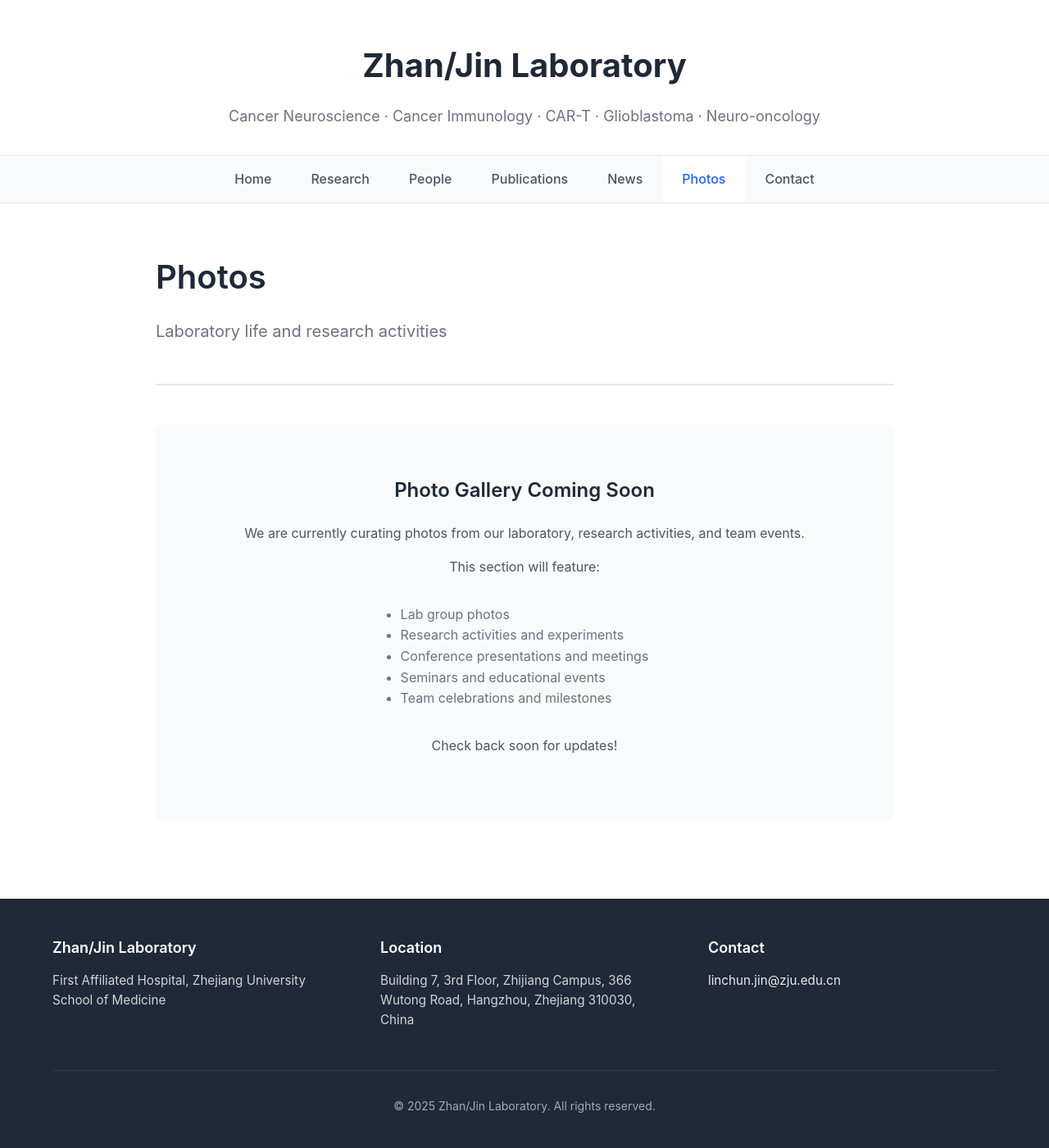
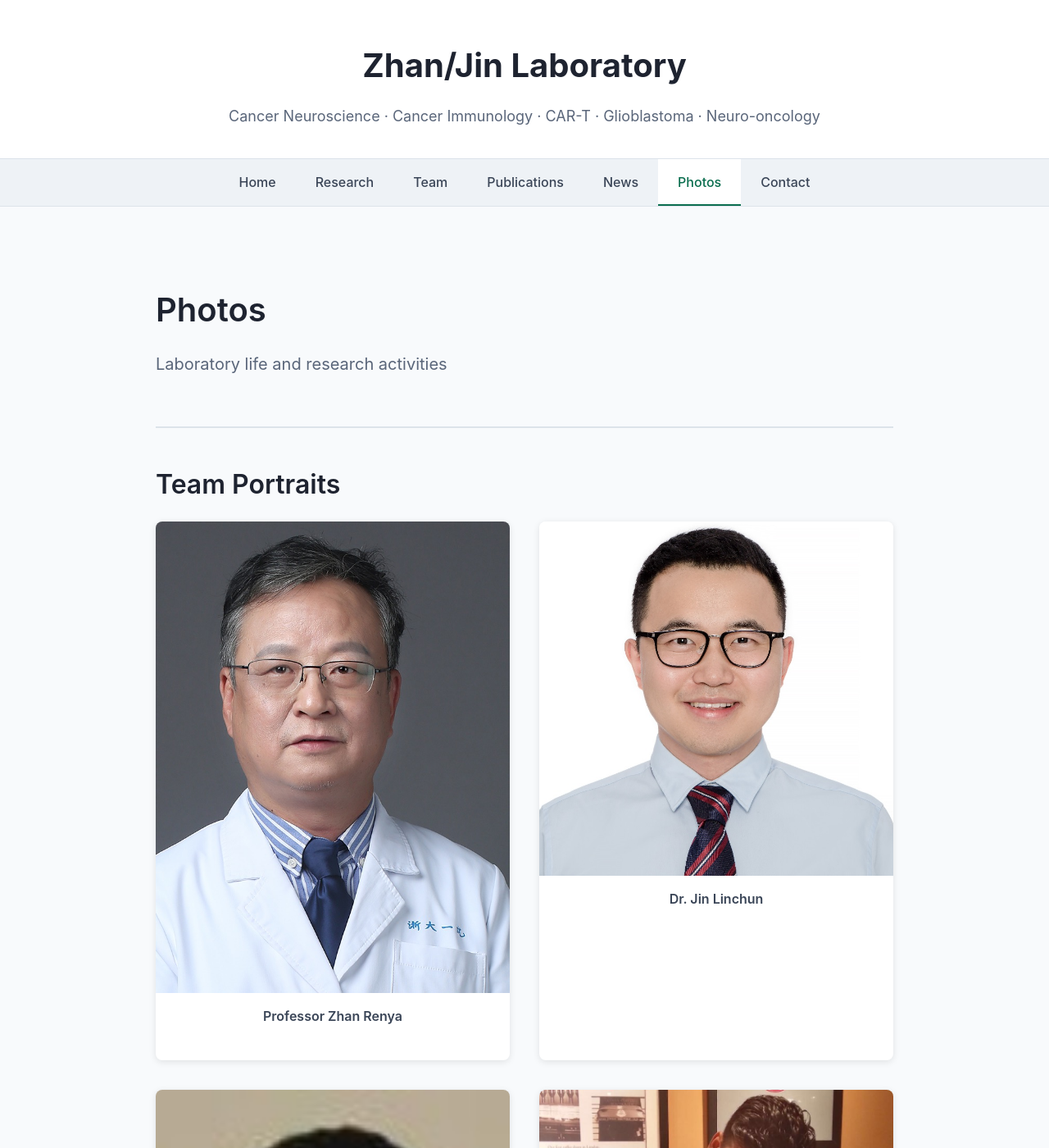
Before and after one commit to Zhan-JinLab/Zhan-JinLab.github.io, a Jekyll site: the page built from photos.md, in a window 1280 px wide and 1400 px high. Shown: the whole window at 82% size. Built offline with Jekyll 4.4.1, drawn with Linux system fonts in a browser that asks for light colours; some of the changed text lies outside the part shown.

Commit message:
Refine theme, add images, and rename People to Team

```diff
--- a/_includes/navigation.html
+++ b/_includes/navigation.html
@@ -3,7 +3,7 @@
         <ul class="nav-list">
             <li><a href="{{ '/' | relative_url }}" {% if page.url == '/' %}class="active"{% endif %}>Home</a></li>
             <li><a href="{{ '/research/' | relative_url }}" {% if page.url contains '/research' %}class="active"{% endif %}>Research</a></li>
-            <li><a href="{{ '/people/' | relative_url }}" {% if page.url contains '/people' %}class="active"{% endif %}>People</a></li>
+            <li><a href="{{ '/team/' | relative_url }}" {% if page.url contains '/team' %}class="active"{% endif %}>Team</a></li>
             <li><a href="{{ '/publications/' | relative_url }}" {% if page.url contains '/publications' %}class="active"{% endif %}>Publications</a></li>
             <li><a href="{{ '/news/' | relative_url }}" {% if page.url contains '/news' %}class="active"{% endif %}>News</a></li>
             <li><a href="{{ '/photos/' | relative_url }}" {% if page.url contains '/photos' %}class="active"{% endif %}>Photos</a></li>
--- a/assets/css/style.css
+++ b/assets/css/style.css
@@ -8,18 +8,19 @@
 }
 
 :root {
-    --primary-color: #2563eb;
-    --primary-dark: #1e40af;
-    --text-dark: #1f2937;
-    --text-medium: #4b5563;
-    --text-light: #6b7280;
-    --border-color: #e5e7eb;
-    --bg-light: #f9fafb;
+    --primary-color: #0b6e4f;
+    --primary-dark: #084c36;
+    --accent-color: #0f5ba7;
+    --text-dark: #1e2330;
+    --text-medium: #3a4557;
+    --text-light: #5a667a;
+    --border-color: #dce3ea;
+    --bg-light: #f5f7fb;
     --white: #ffffff;
     --spacing-xs: 0.5rem;
     --spacing-sm: 1rem;
     --spacing-md: 1.5rem;
-    --spacing-lg: 2rem;
+    --spacing-lg: 2.25rem;
     --spacing-xl: 3rem;
     --spacing-2xl: 4rem;
 }
@@ -32,7 +33,7 @@ html {
 body {
     font-family: -apple-system, BlinkMacSystemFont, "Segoe UI", Roboto, "Helvetica Neue", Arial, sans-serif;
     color: var(--text-dark);
-    background-color: var(--white);
+    background-color: #f8fafc;
     min-height: 100vh;
     display: flex;
     flex-direction: column;
@@ -45,6 +46,7 @@ h1, h2, h3, h4, h5, h6 {
     font-weight: 600;
     line-height: 1.3;
     margin-bottom: var(--spacing-md);
+    margin-top: var(--spacing-lg);
     color: var(--text-dark);
 }
 
@@ -56,12 +58,12 @@ h5 { font-size: 1.125rem; }
 h6 { font-size: 1rem; }
 
 p {
-    margin-bottom: var(--spacing-sm);
+    margin-bottom: var(--spacing-md);
     color: var(--text-medium);
 }
 
 a {
-    color: var(--primary-color);
+    color: var(--accent-color);
     text-decoration: none;
     transition: color 0.2s ease;
 }
@@ -110,7 +112,7 @@ a:hover {
    Navigation
    ============================================ */
 .main-nav {
-    background-color: var(--bg-light);
+    background-color: #eef2f6;
     border-bottom: 1px solid var(--border-color);
     position: sticky;
     top: 0;
@@ -144,6 +146,7 @@ a:hover {
 .nav-list li a.active {
     color: var(--primary-color);
     background-color: var(--white);
+    box-shadow: inset 0 -2px 0 var(--primary-color);
 }
 
 /* ============================================
@@ -168,6 +171,12 @@ a:hover {
     margin-bottom: var(--spacing-xl);
     padding-bottom: var(--spacing-lg);
     border-bottom: 2px solid var(--border-color);
+}
+
+.page-content h2,
+.page-content h3,
+.page-content h4 {
+    margin-top: var(--spacing-xl);
 }
 
 .subtitle {
@@ -197,25 +206,33 @@ a:hover {
    Home Page Styles
    ============================================ */
 .hero-section {
-    text-align: center;
-    padding: var(--spacing-2xl) 0;
-    background: linear-gradient(135deg, #667eea 0%, #764ba2 100%);
+    position: relative;
+    text-align: left;
+    padding: var(--spacing-2xl) var(--spacing-lg);
     color: var(--white);
-    border-radius: 12px;
+    border-radius: 14px;
     margin-bottom: var(--spacing-2xl);
+    background-size: cover;
+    background-position: center;
+    overflow: hidden;
+    box-shadow: 0 16px 40px rgba(0, 0, 0, 0.18);
+}
+
+.hero-inner {
+    max-width: 760px;
 }
 
 .hero-section h1 {
     color: var(--white);
     font-size: 3rem;
+    margin-top: 0;
     margin-bottom: var(--spacing-md);
 }
 
 .hero-section p {
     color: rgba(255, 255, 255, 0.95);
     font-size: 1.25rem;
-    max-width: 800px;
-    margin: 0 auto;
+    max-width: 740px;
 }
 
 .home-section {
@@ -225,6 +242,19 @@ a:hover {
 .home-section h2 {
     margin-bottom: var(--spacing-lg);
     color: var(--text-dark);
+}
+
+.research-focus-block {
+    display: grid;
+    grid-template-columns: 1.4fr 1fr;
+    gap: var(--spacing-xl);
+    align-items: center;
+}
+
+.research-visual img {
+    width: 100%;
+    border-radius: 12px;
+    box-shadow: 0 12px 24px rgba(0, 0, 0, 0.12);
 }
 
 /* ============================================
@@ -239,15 +269,16 @@ a:hover {
 
 .research-area {
     padding: var(--spacing-lg);
-    background-color: var(--bg-light);
-    border-radius: 8px;
+    background: linear-gradient(180deg, #ffffff 0%, #f6f9fb 100%);
+    border-radius: 10px;
     border: 1px solid var(--border-color);
+    box-shadow: 0 10px 22px rgba(15, 40, 71, 0.08);
     transition: transform 0.2s ease, box-shadow 0.2s ease;
 }
 
 .research-area:hover {
     transform: translateY(-4px);
-    box-shadow: 0 4px 12px rgba(0, 0, 0, 0.1);
+    box-shadow: 0 14px 28px rgba(12, 55, 84, 0.12);
 }
 
 .research-area h3 {
@@ -410,12 +441,20 @@ a:hover {
     border-radius: 8px;
     overflow: hidden;
     box-shadow: 0 2px 8px rgba(0, 0, 0, 0.1);
+    background-color: var(--white);
 }
 
 .photo-item img {
     width: 100%;
     height: auto;
     display: block;
+}
+
+.photo-caption {
+    padding: var(--spacing-sm);
+    font-weight: 600;
+    color: var(--text-medium);
+    text-align: center;
 }
 
 .coming-soon {
@@ -551,7 +590,8 @@ a:hover {
     }
 
     .research-grid,
-    .contact-grid {
+    .contact-grid,
+    .research-focus-block {
         grid-template-columns: 1fr;
     }
 
--- a/photos.md
+++ b/photos.md
@@ -4,27 +4,33 @@ title: Photos
 subtitle: Laboratory life and research activities
 ---
 
-<div class="coming-soon">
-    <h3>Photo Gallery Coming Soon</h3>
-    <p>We are currently curating photos from our laboratory, research activities, and team events.</p>
-    <p>This section will feature:</p>
-    <ul style="text-align: left; display: inline-block; margin-top: 1rem;">
-        <li>Lab group photos</li>
-        <li>Research activities and experiments</li>
-        <li>Conference presentations and meetings</li>
-        <li>Seminars and educational events</li>
-        <li>Team celebrations and milestones</li>
-    </ul>
-    <p style="margin-top: 2rem;">Check back soon for updates!</p>
-</div>
-
-<!--
-Future structure for photos:
+## Team Portraits
 
 <div class="photo-grid">
     <div class="photo-item">
-        <img src="/assets/images/photo1.jpg" alt="Description">
-        <p class="photo-caption">Caption text</p>
+        <img src="{{ '/assets/images/ZhanRenya.jpg' | relative_url }}" alt="Professor Zhan Renya">
+        <p class="photo-caption">Professor Zhan Renya</p>
+    </div>
+    <div class="photo-item">
+        <img src="{{ '/assets/images/JinLinchun.jpg' | relative_url }}" alt="Dr. Jin Linchun">
+        <p class="photo-caption">Dr. Jin Linchun</p>
+    </div>
+    <div class="photo-item">
+        <img src="{{ '/assets/images/HeHaifeng.jpg' | relative_url }}" alt="He Haifeng">
+        <p class="photo-caption">He Haifeng</p>
+    </div>
+    <div class="photo-item">
+        <img src="{{ '/assets/images/MUNGUR_Rajneesh.jpg' | relative_url }}" alt="MUNGUR Rajneesh">
+        <p class="photo-caption">MUNGUR Rajneesh</p>
+    </div>
+    <div class="photo-item">
+        <img src="{{ '/assets/images/ShiRui.jpg' | relative_url }}" alt="Shi Rui">
+        <p class="photo-caption">Shi Rui</p>
     </div>
 </div>
--->
+
+## Research & Lab Highlights
+
+<div class="coming-soon">
+    <p>More lab photos (events, conferences, experiments) will be added soon.</p>
+</div>
```
Also changed, not shown: index.md (+32 -25 lines), team.md (renamed from people.md, +1 -1 lines), assets/images/Banner.jpg (added), assets/images/HeHaifeng.jpg (added), assets/images/JinLinchun.jpg (added), assets/images/MUNGUR_Rajneesh.jpg (added), assets/images/ResearchFocus.jpg (added), assets/images/ShiRui.jpg (added), assets/images/ZhanRenya.jpg (added).
